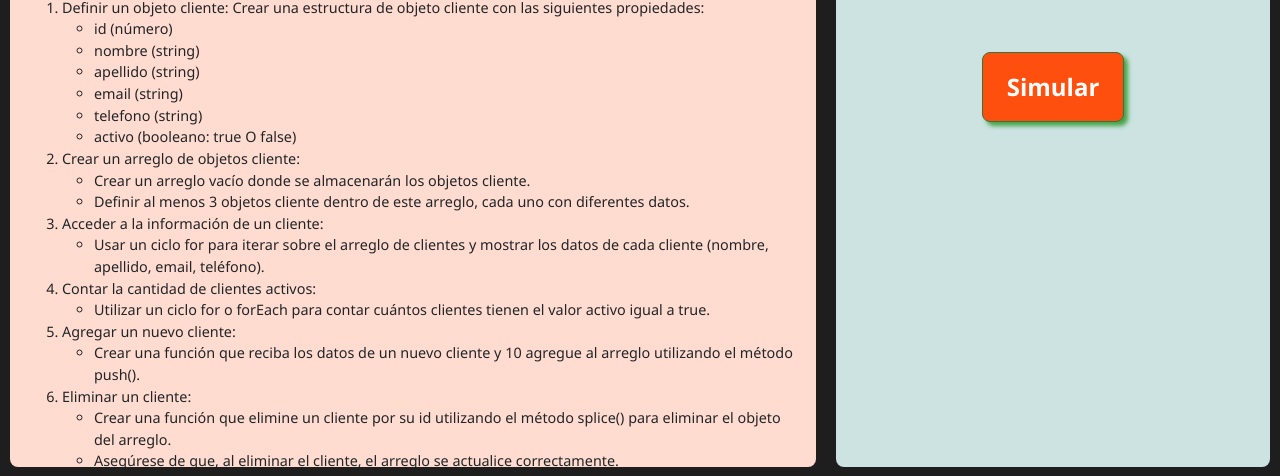
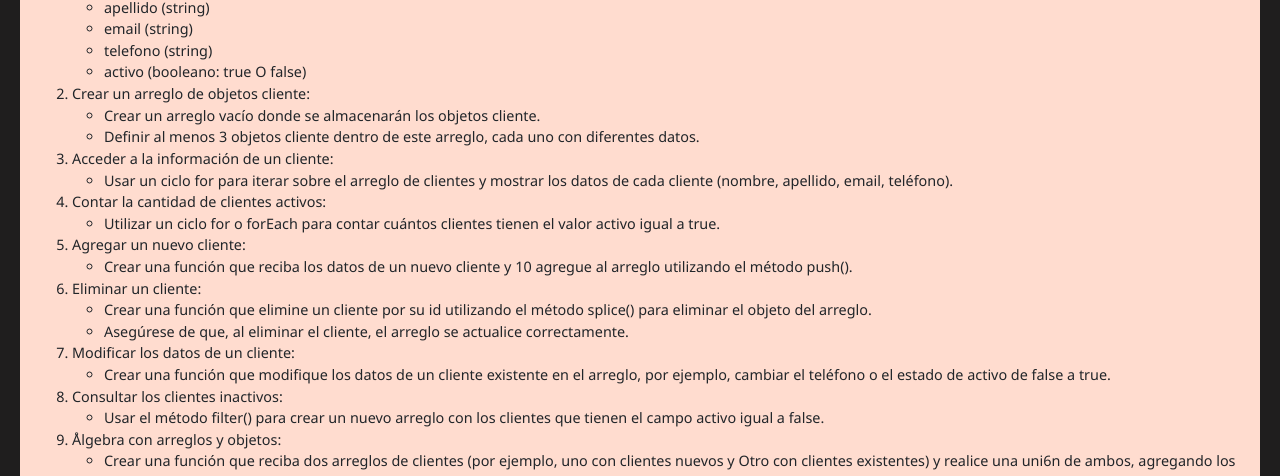
Before and after one commit to gh-de-carlos/gestion.clientes-m3.3.t, a plain HTML site: page index.html in a window 1280 px wide. Shown: the part 313-789 px from the top of the page. Drawn offline with nearby package versions, Linux system fonts and the light colour scheme.

Commit message:
refactor:  cambia el aspecto de la vista
Se ha eliminado la zona del botón de "simular" porque
el script ya incluye ejecuciones de ejemplo de cada
método y como no cambian dinámicamente es harto aburrido
estar dándole al botoncito para que haga exactamente lo
mismo cada vez.

at: index.html
--------------------------------------------------

chore: se ha eliminado el código muerto en el css

at: assets/css/style.css
--------------------------------------------------

docs: agrega imagen para el readme.

at: README.md

```diff
--- a/assets/css/style.css
+++ b/assets/css/style.css
@@ -1,10 +1,3 @@
-/* IMPORTS, VARIABLES & MICRO RESET */
-/* @import url("https://cdn.jsdelivr.net/npm/bootstrap-icons@1.13.1/font/bootstrap-icons.min.css");
-
-:root {
-  --gap: 40px;
-}*/
-
 * {
   margin: 0;
   padding: 0;
@@ -15,10 +8,6 @@ body {
   height: 100vh;
   padding: 20px;
 
-  display: flex;
-  justify-content: center;
-  gap: 20px;
-
   font-family: 'Segoe UI', Tahoma, Geneva, Verdana, sans-serif;
   font-size: 0.9rem;
 
@@ -27,14 +16,15 @@ body {
 
 main {
   padding: 20px;
-  flex: 0 0 65%;
 
   background: #ffdccf;
   border-radius: 8px;
 
-  /* scroll related css */
+}
+
+/* scroll related css */
+.scrollable {
   overflow-y: scroll;
-  .scrollable {
   overflow-y: scroll;
   scrollbar-width: thin;
   scrollbar-color: #888 #f0f0f0;
@@ -52,36 +42,4 @@ main::-webkit-scrollbar-thumb {
   background-color: #888;
   border-radius: 10px;
 }
-}
-
-aside {
-  flex: 0 0 35%;
-
-  display: grid;
-  place-content: center;
-
-  background: #cce3e1;
-  border-radius: 8px;
-}
-
-button {
-  padding: 1rem 1.5rem;
-  border: 1px solid #367439;
-
-  font-size: 1.5rem;
-  font-weight: 700;
-
-  border-radius: 8px;
-  outline: none;
-
-  background: #ff4f0f;
-  color: #fffefc;
-  box-shadow: 4px 4px 4px #46a34a;
-
-  transition: all 100ms ease-in-out;
-}
-
-button:active {
-  transform: translate(2px, 2px);
-  box-shadow: 2px 2px #2e7d32;
-}
+/* end scroll related css */
--- a/index.html
+++ b/index.html
@@ -98,7 +98,7 @@
         </ol>
       </section>
     </main>
-    <aside><button>Simular</button></aside>
+    <!-- <aside><button>Simular</button></aside> -->
   </body>
 
 </html>
```
Also changed, not shown: assets/utils/mockup.png.
